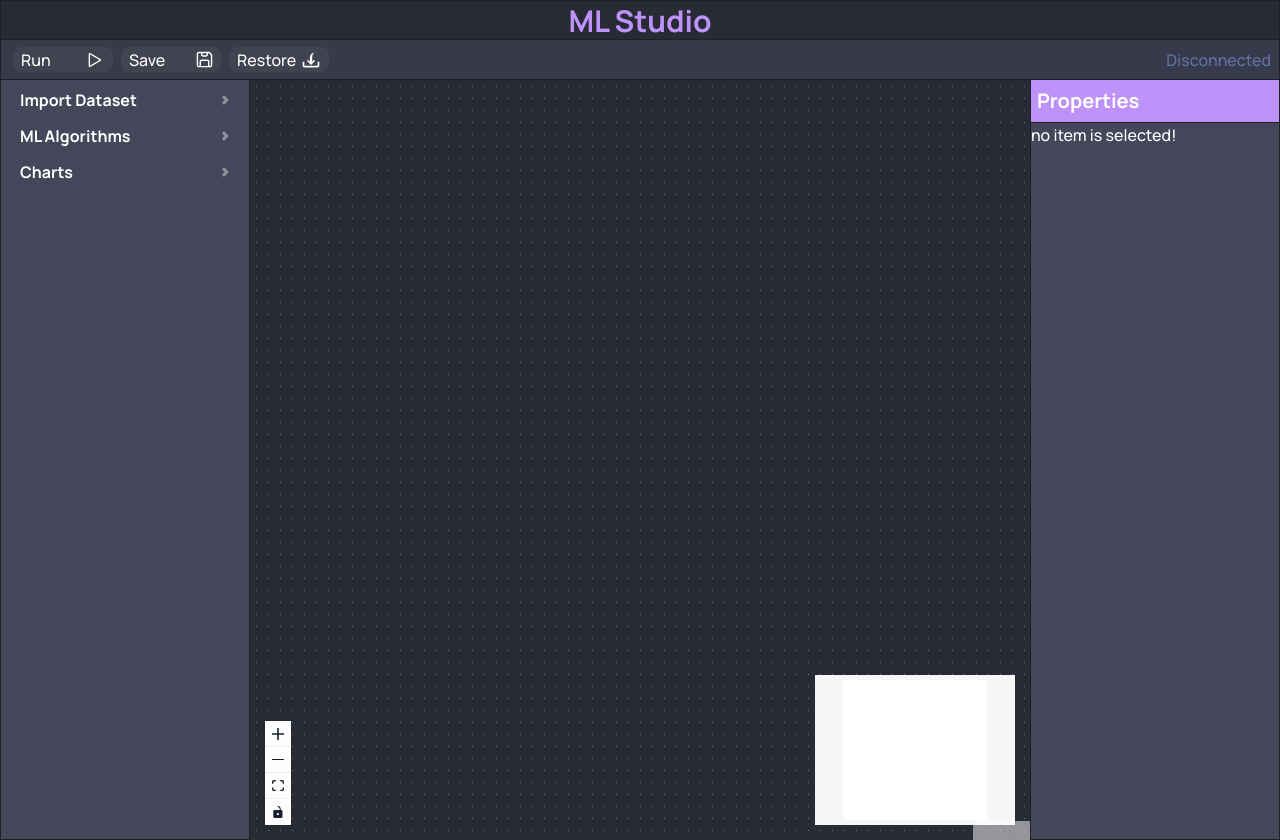
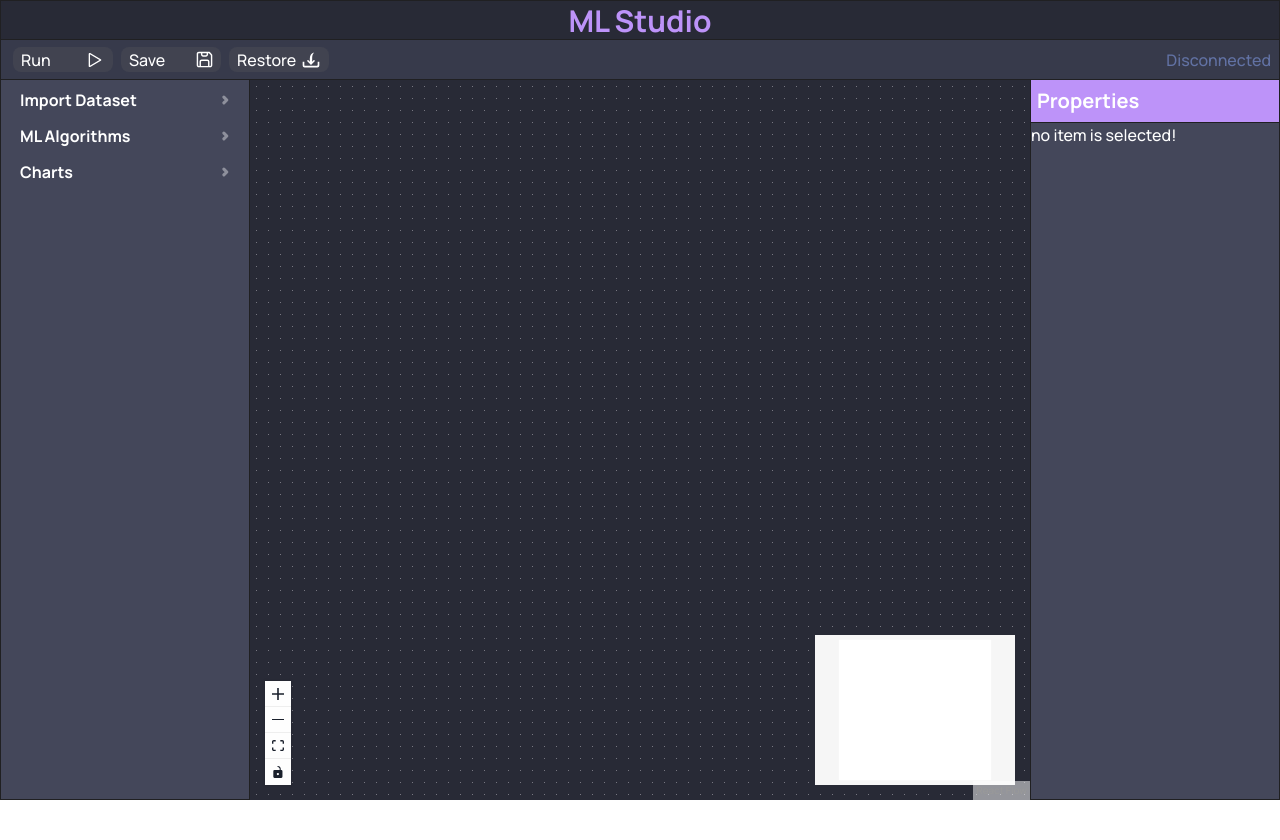
Before and after one commit to pouyam79i/machine-learning-studio, a React (Vite) app in the folder frontend/: page / in a window 1280 px wide. After the commit the page ends 800 px from the top, so only its background shows below. Built offline with nearby package versions, Linux system fonts and the light colour scheme.

Commit message:
fix: height of app

```diff
--- a/frontend/index.html
+++ b/frontend/index.html
@@ -1,13 +1,16 @@
 <!doctype html>
 <html lang="en">
+
 <head>
   <meta charset="UTF-8" />
   <!-- <link rel="icon" type="image/svg+xml" href="/vite.svg" /> -->
   <meta name="viewport" content="width=device-width, initial-scale=1.0" />
   <title>ML Studio</title>
 </head>
+
 <body>
-    <div id="root"></div>
+  <div id="root" style="height: 100%;"></div>
   <script type="module" src="/src/main.jsx"></script>
 </body>
+
 </html>
--- a/frontend/src/App.jsx
+++ b/frontend/src/App.jsx
@@ -79,6 +79,7 @@ function App() {
       ></PopUp>
       {/* app */}
       <Grid
+        style={{ height: "100%" }}
         templateAreas={`"nav nav nav" "tools main props"`}
         templateColumns="250px 1fr 250px"
         templateRows="80px 1fr"
--- a/frontend/src/engine/engine.js
+++ b/frontend/src/engine/engine.js
@@ -56,6 +56,7 @@ const deploy = (data = {}, options = {}, attempt = 0) => {
   }
   if (engineSocket.readyState == WebSocket.OPEN) {
     engineSocket.send(data);
+    setEngineStatus("Data is sent.");
   } else if (attempt < 10) {
     setTimeout(() => {
       console.log("trying to send...");
--- a/frontend/src/socket/socket.js
+++ b/frontend/src/socket/socket.js
@@ -18,7 +18,7 @@ const createConnection = (address = "127.0.0.1:8080/run", options = {}) => {
 
   // on receiving msg
   socket.onmessage = (event) => {
-    console.log(event);
+    console.log(event.data);
     // passing data to options
     if (event.data.type && options[event.data.type]) {
       options[event.data.type](event.data.data);
--- a/frontend/src/style.css
+++ b/frontend/src/style.css
@@ -30,7 +30,7 @@
 
 body {
   color: var(--text-color);
-  min-height: 100vh;
+  height: 100vh;
   min-width: 100%;
 }
 
@@ -104,7 +104,7 @@ body {
 /* Main Panel */
 .main-panel {
   background-color: var(--background-color);
-  height: 95vh;
+  height: 100%;
 }
 
 /* Tool Panel */
```
Lines whose indentation alone changed are shown as unchanged.
